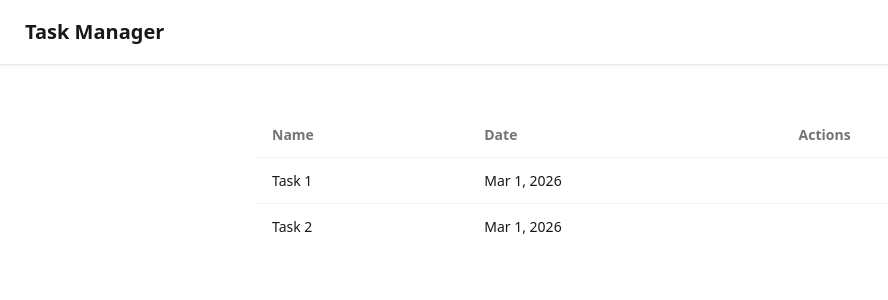
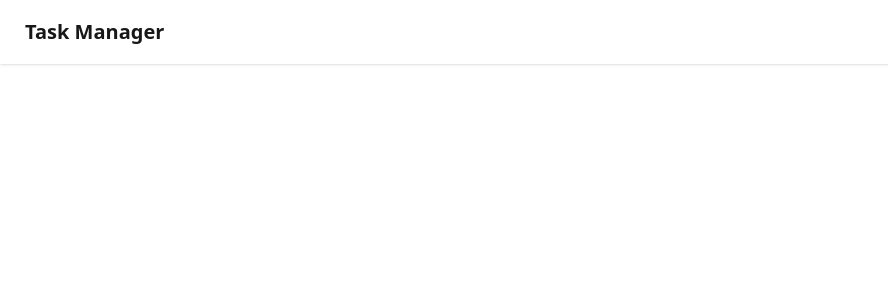
Before and after one commit to ngDevsAndFriends/aaa-angular-demo, an Angular app: page / in a window 1280 px wide. Shown: the top 300 px of the page, without its empty margins (0-888 px from the left). Built offline with nearby package versions, Linux system fonts and the light colour scheme.

Commit message:
added router-outlet to app.html

```diff
--- a/src/app/app.html
+++ b/src/app/app.html
@@ -2,6 +2,6 @@
   <a class="btn btn-ghost text-xl">Task Manager</a>
 </div>
 
-<main class="m-12 max-w-screen-md mx-auto">
-  <app-task-list />
+<main class="m-12">
+  <router-outlet />
 </main>
--- a/src/app/app.ts
+++ b/src/app/app.ts
@@ -1,10 +1,10 @@
 import { Component, signal } from '@angular/core';
-import {TaskList} from './task-list/task-list';
+import {RouterOutlet} from '@angular/router';
 
 @Component({
   selector: 'app-root',
   imports: [
-    TaskList
+    RouterOutlet
   ],
   templateUrl: './app.html',
   styleUrl: './app.css'
```
